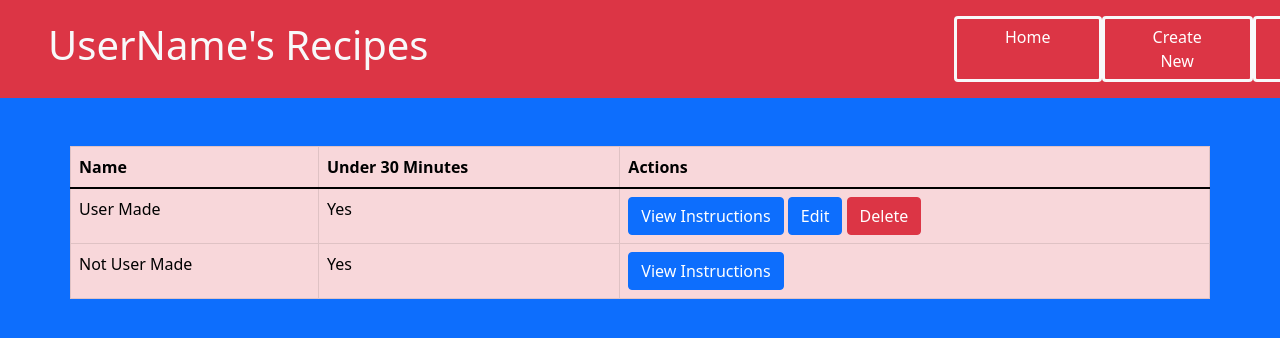
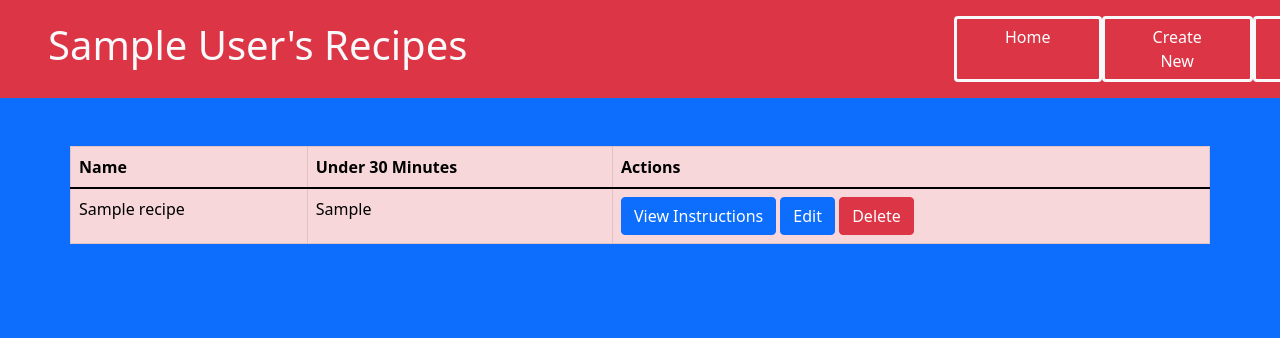
Before and after one commit to kirkchild97/users-sharing-recipes, a Flask app: page /userDashboard/1 in a window 1280 px wide; the page is wider, and only the part inside the window is pictured. Shown: the top 338 px of that part. Run offline with Flask 2, Linux system fonts and the light colour scheme; the visitor is signed in with stand-in values (Sample User, id 1); tables that the repository leaves empty or names only in its code hold one stand-in row (values such as "Sample post").

Commit message:
Get recipes not yet tested. Need to create Recipe

```diff
--- a/flask_app/config/mysqlconnection.py
+++ b/flask_app/config/mysqlconnection.py
@@ -13,7 +13,7 @@ class mySQLConnection:
         )
         self.connection = connection
 
-    def query_db(self, query : str, data : dict):
+    def query_db(self, query : str, data : dict = None):
         with self.connection.cursor() as cursor:
             try:
                 query = cursor.mogrify(query, data)
--- a/flask_app/controllers/users.py
+++ b/flask_app/controllers/users.py
@@ -45,6 +45,6 @@ def user_dashboard(user_id):#Get all recipes for display on table
     if 'logged_in' in session:
         if session['logged_in']:
             data = {'id' : user_id}
-            User.login_user(data)
-            return render_template('dashboard.html')
+            user_data = User.login_user(data)
+            return render_template('dashboard.html', user = user_data['user_info'], recipes = user_data['recipes'])
     return redirect('/')
--- a/flask_app/models/recipe.py
+++ b/flask_app/models/recipe.py
@@ -9,3 +9,16 @@ class Recipe:
         self.date_made = data['date_made']
         self.created_at = data['created_at']
         self.updated_at = data['updated_at']
+
+    @classmethod
+    def get_recipes(cls):
+        query = '''SELECT id, name, description, under_30, instructions, date_recipe_made, user_id
+        FROM recipes;'''
+        results = connect('recipes').query_db(query)
+        return results
+
+    @classmethod
+    def save_recipe(cls, data):
+        query = '''INSERT INTO recipes (name, description, under_30, instructions, date_recipe_made, user_id)
+        VALUES(%(name)s, %(description)s, %(under_30)s, %(instructions)s, %(date_recipe_made)s, %(user_id)s)'''
+        connect('recipes').query_db(query, data)
--- a/flask_app/models/user.py
+++ b/flask_app/models/user.py
@@ -1,5 +1,6 @@
 from flask_app.config.mysqlconnection import connectToMySQL as connect
 import re
+from flask_app.models.recipe import Recipe
 from flask import flash
 
 class User:
@@ -29,7 +30,13 @@ class User:
 
     @classmethod
     def login_user(cls, data):
-        pass
+        query = '''SELECT id, first_name, last_name, email FROM users WHERE id = %(id)s;'''
+        results = connect('recipes').query_db(query, data)
+        user_data = {
+            'user_info' : results[0]
+        }
+        user_data['recipes'] = Recipe.get_recipes()
+        return user_data
 
 
 
--- a/flask_app/templates/dashboard.html
+++ b/flask_app/templates/dashboard.html
@@ -10,7 +10,7 @@
 <body class="bg-primary">
     <!-- Navigation Bar -->
     <div class="navbar row px-5 py-3 bg-danger">
-        <h1 class="col-6 text-light">UserName's Recipes</h1>
+        <h1 class="col-6 text-light">{{ user['first_name'] }} {{ user['last_name'] }}'s Recipes</h1>
         <div class="col-3 d-flex justify-content-between">
             <a class="btn btn-danger border border-3 border-light px-5" href="#">Home</a>
             <a class="btn btn-danger border border-3 border-light px-5" href="#">Create New</a>
@@ -27,22 +27,21 @@
             </tr>
         </thead>
         <tbody>
+            {% if recipes %}
+                {% for recipe in recipes %}
                     <tr>
-                <td>User Made</td>
-                <td>Yes</td>
+                        <td>{{ recipe['name'] }}</td>
+                        <td>{{ recipe['under_30'] }}</td>
                         <td>
                             <a class="btn btn-primary" href="#">View Instructions</a>
+                            {% if recipe['user_id'] == user['id'] %}
                                 <a class="btn btn-primary" href="#">Edit</a>
                                 <a class="btn btn-danger" href="#">Delete</a>
+                            {% endif  %}
                         </td>
                     </tr>
-            <tr>
-                <td>Not User Made</td>
-                <td>Yes</td>
-                <td>
-                    <a class="btn btn-primary" href="#">View Instructions</a>
-                </td>
-            </tr>
+                {% endfor %}
+            {% endif %}
         </tbody>
     </table>
 </body>
```
Lines whose indentation alone changed are shown as unchanged.
